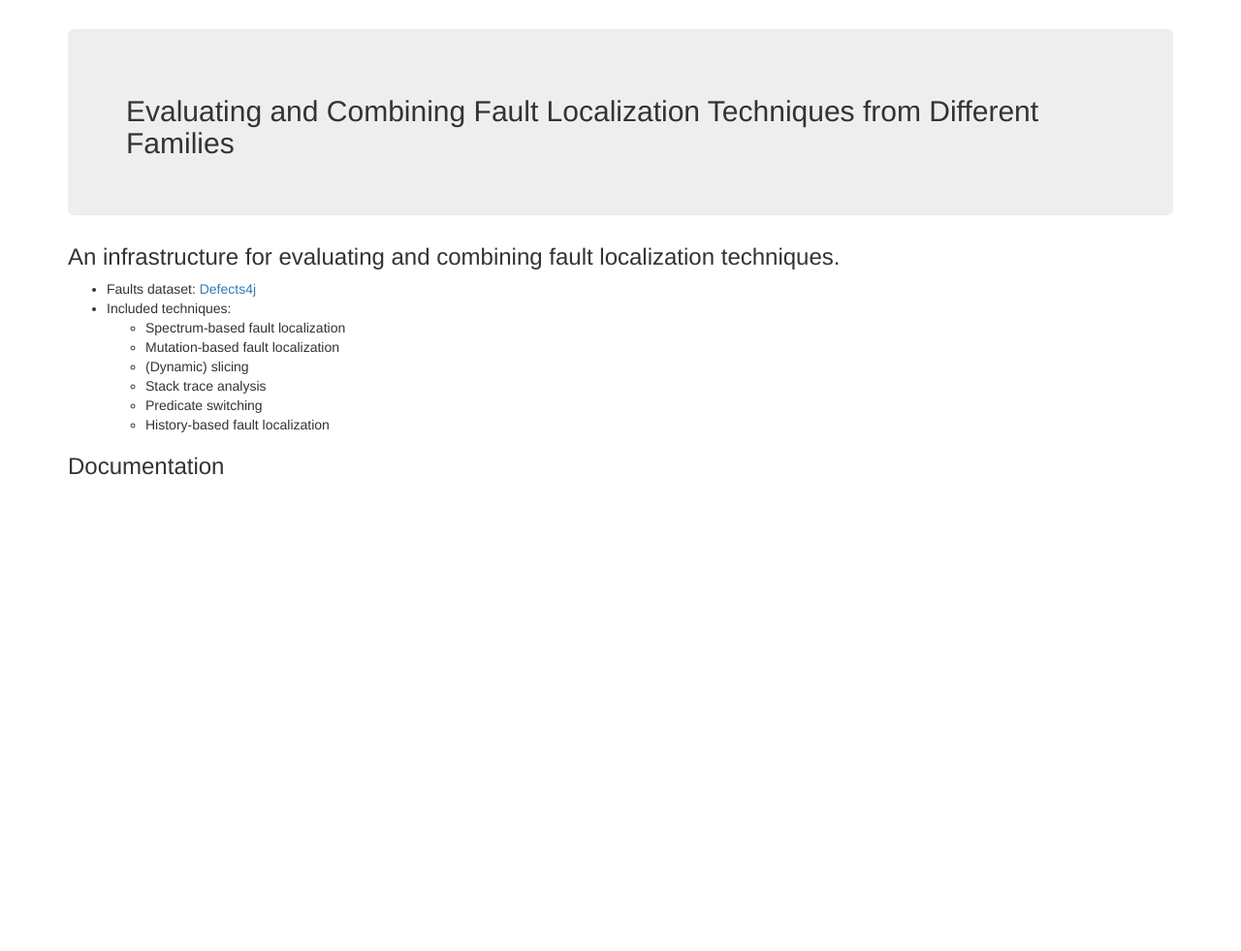
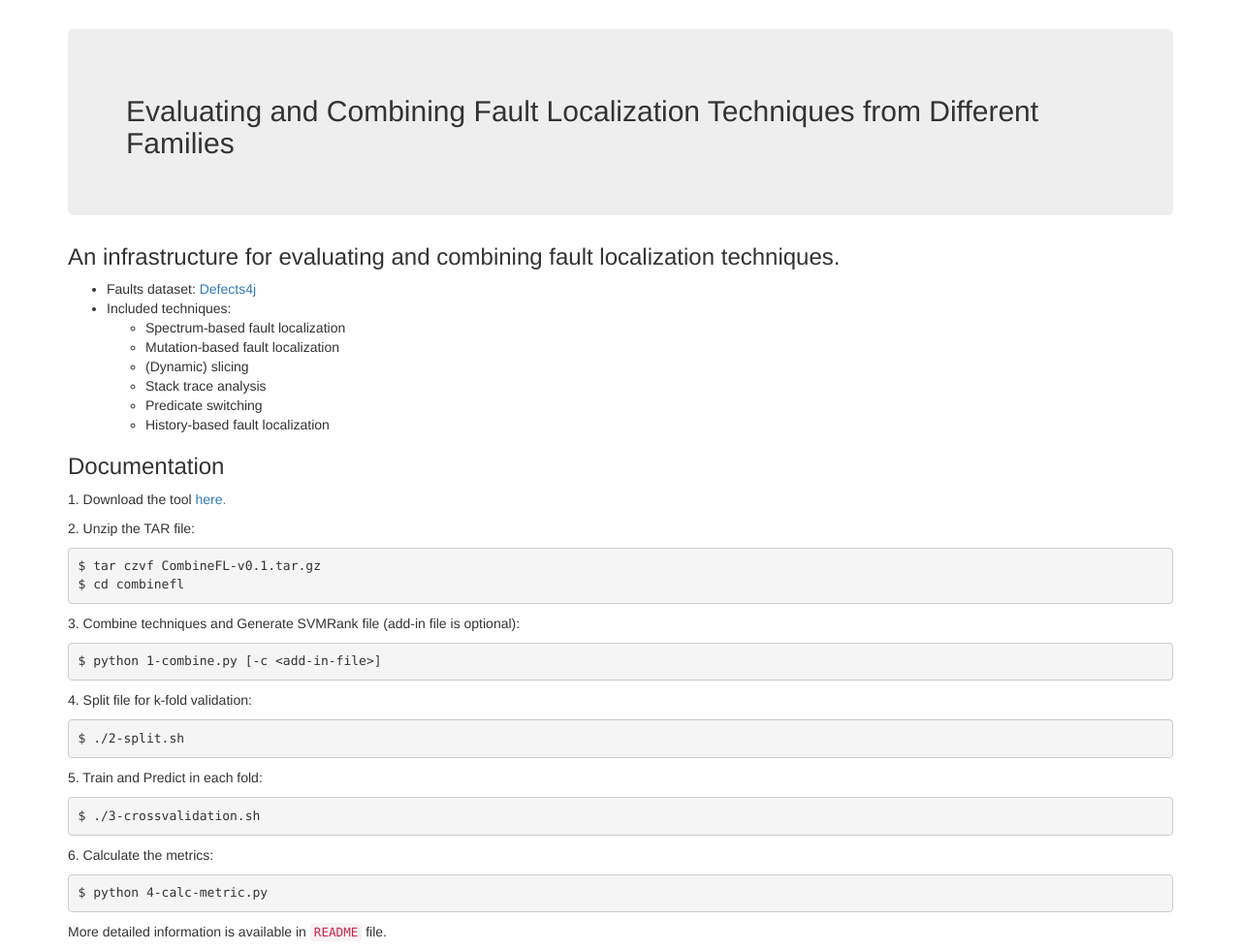
Before and after one commit to CombineFL/combinefl.github.io, a plain HTML site: page index.html in a window 1280 px wide. Shown: the whole page at 97% size. Before the commit the page ends 800 px from the top, so only its background shows below. Drawn offline with Linux system fonts and the light colour scheme.

Commit message:
add version 0.1

```diff
--- a/index.html
+++ b/index.html
@@ -44,6 +44,33 @@
       </p>
 
       <h3> Documentation </h3>
+<p> 1. Download the tool <a href="downloads/CombineFL-v0.1.tar.gz">here.</a>
+<p> 2. Unzip the TAR file:
+<pre>
+$ tar czvf CombineFL-v0.1.tar.gz
+$ cd combinefl
+</pre></p>
+<p> 3. Combine techniques and Generate SVMRank file (add-in file is optional):
+<pre>
+$ python 1-combine.py [-c &lt;add-in-file&gt;]
+</pre>
+</p>
+<p> 4. Split file for k-fold validation:
+<pre>
+$ ./2-split.sh
+</pre>
+</p>
+<p> 5. Train and Predict in each fold:
+<pre>
+$ ./3-crossvalidation.sh
+</pre>
+</p>
+<p> 6. Calculate the metrics:
+<pre>
+$ python 4-calc-metric.py
+</pre>
+</p>
+<p>More detailed information is available in <code>README</code> file.</p>
     </div>
   </body>
 </html>
```
Also changed, not shown: 1 other file.
